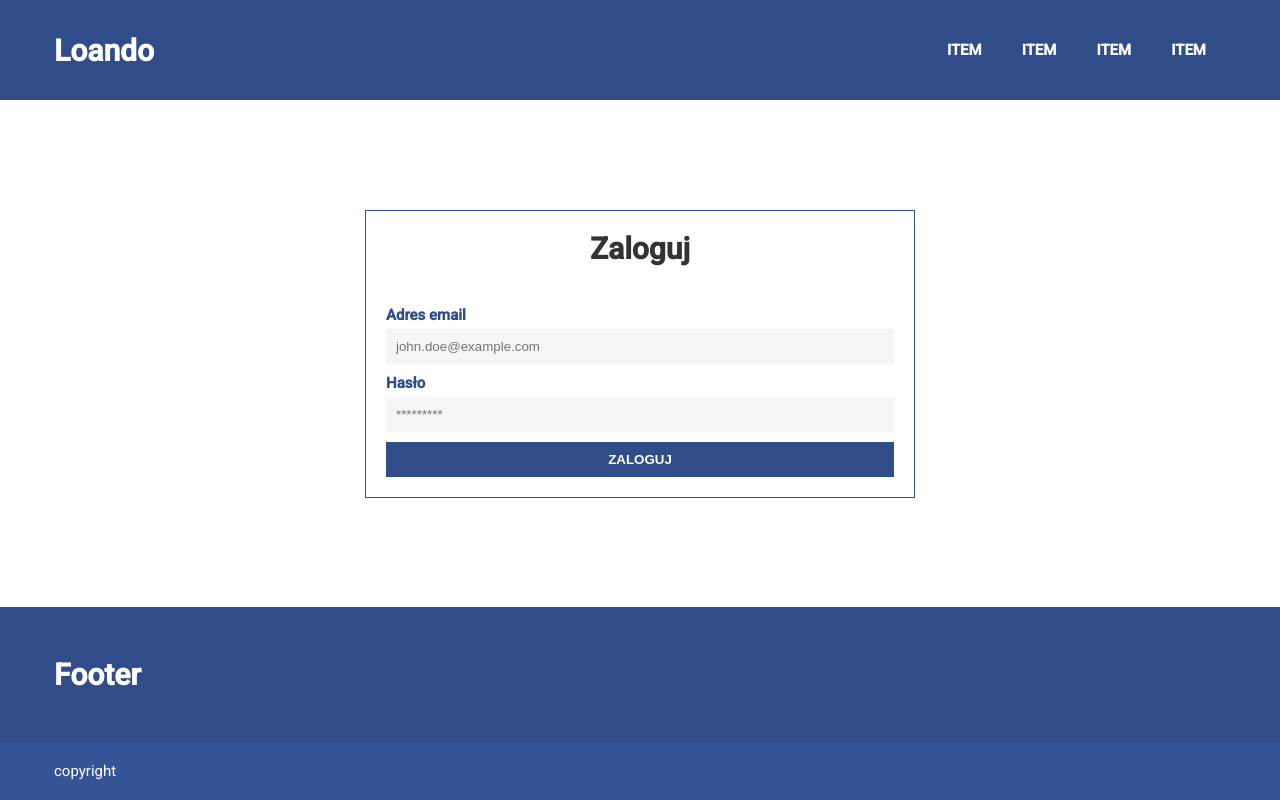
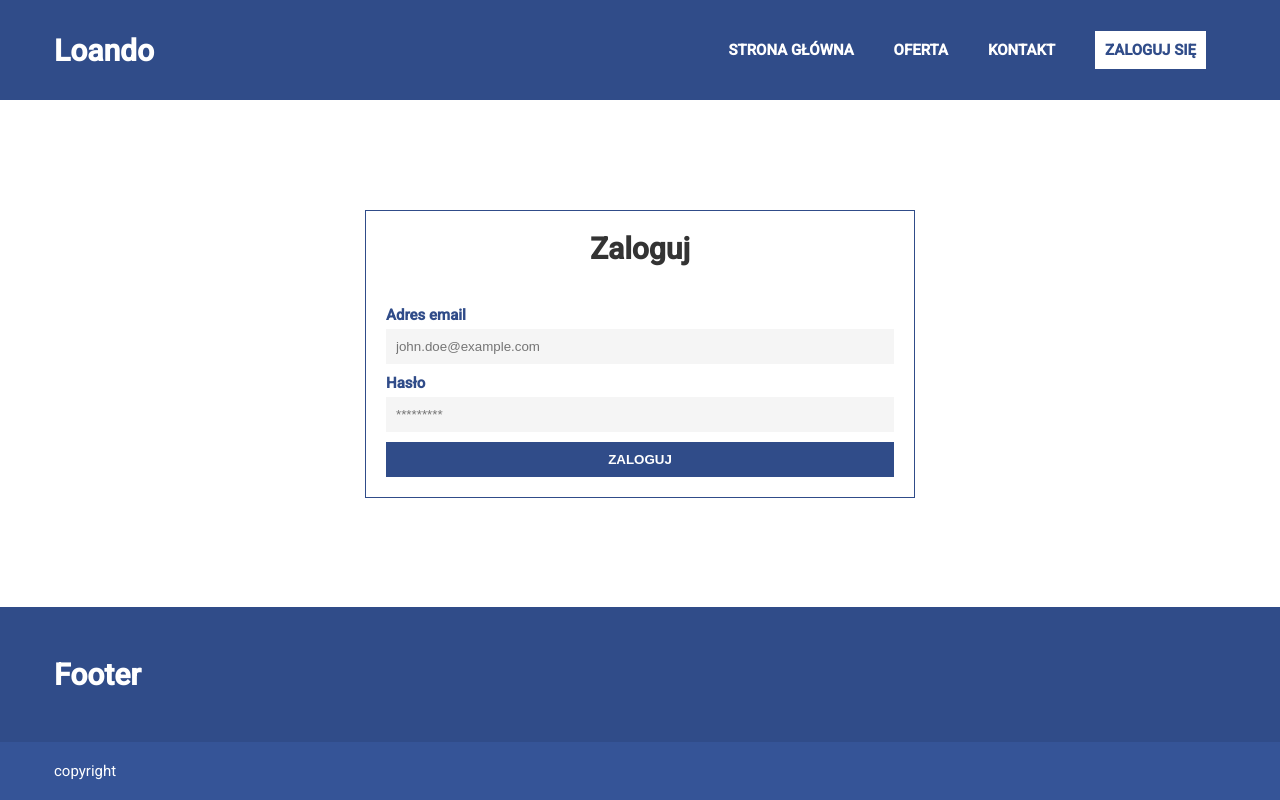
Before and after one commit to arminhupka/Loando, a React (Create React App) app: page /zaloguj in a window 1280 px wide. Built offline with nearby package versions, Linux system fonts and the light colour scheme; no server answers.

Commit message:
- some style changes on Button.js and LinkButton.js - moved Loan Calculator in hero to right

```diff
--- a/src/components/Button/Button.js
+++ b/src/components/Button/Button.js
@@ -1,6 +1,7 @@
 import styled from 'styled-components';
 
 const Button = styled.button`
+  position: relative;
   padding: 1rem 2rem;
   color: #fff;
   font-weight: 600;
@@ -9,8 +10,29 @@ const Button = styled.button`
   border: none;
   transition: background 0.3s;
 
+  &::before {
+    opacity: 0;
+    visibility: hidden;
+    transition: opacity 1s, visibility 1s;
+  }
+
   &:hover {
     background: ${({ theme }) => theme.primaryLight};
+
+    &::before {
+      content: '';
+      position: absolute;
+      height: 100%;
+      width: 100%;
+      top: 0.5rem;
+      left: 0;
+      display: block;
+      background: ${({ theme }) => theme.primaryLight};
+      opacity: 0.2;
+      visibility: visible;
+      filter: blur(3px);
+      z-index: -1;
+    }
   }
 `;
 
--- a/src/components/Header/Nav/Nav.js
+++ b/src/components/Header/Nav/Nav.js
@@ -1,9 +1,13 @@
 import React from 'react';
 import styled, { css } from 'styled-components';
 import PropTypes from 'prop-types';
+import { useSelector } from 'react-redux';
 
 // Utils
 import devices from '../../../utils/devices';
+
+// Components
+import LinkButton from '../../LinkButton/LinkButton';
 
 // Styled Components
 const StyledNav = styled.nav`
@@ -70,19 +74,29 @@ const PageOverlay = styled.div`
     `}
 `;
 
-const Nav = ({ isVisible, onClose }) => (
+const Nav = ({ isVisible, onClose }) => {
+  const userState = useSelector((state) => state.userReducer);
+
+  return (
     <>
       <StyledNav isVisible={isVisible}>
         <NavList>
-        <NavItem>Item</NavItem>
-        <NavItem>Item</NavItem>
-        <NavItem>Item</NavItem>
-        <NavItem>Item</NavItem>
+          <NavItem>Strona Główna</NavItem>
+          <NavItem>Oferta</NavItem>
+          <NavItem>Kontakt</NavItem>
+          <NavItem>
+            {userState.token ? (
+              <LinkButton href='/konto' title='Moje konto' />
+            ) : (
+              <LinkButton href='/zaloguj' title='Zaloguj się' />
+            )}
+          </NavItem>
         </NavList>
       </StyledNav>
       <PageOverlay isVisible={isVisible} onClick={onClose} />
     </>
   );
+};
 
 Nav.defaultProps = {
   isVisible: false,
--- a/src/components/Hero/Hero.js
+++ b/src/components/Hero/Hero.js
@@ -27,7 +27,7 @@ const HeroWrapper = styled.div`
 const StyledContainer = styled(Container)`
   display: flex;
   align-items: center;
-  justify-content: flex-start;
+  justify-content: flex-end;
   color: #fff;
 
   h1 {
--- a/src/components/LinkButton/LinkButton.js
+++ b/src/components/LinkButton/LinkButton.js
@@ -3,7 +3,11 @@ import PropTypes from 'prop-types';
 import styled from 'styled-components';
 import { Link } from 'react-router-dom';
 
-const StyledLink = styled.span``;
+const StyledLink = styled.span`
+  padding: 1rem;
+  color: ${({ theme }) => theme.primary};
+  background: #fff;
+`;
 
 const LinkButton = ({ title, href }) => (
   <Link to={href}>
```
Lines whose indentation alone changed are shown as unchanged.
